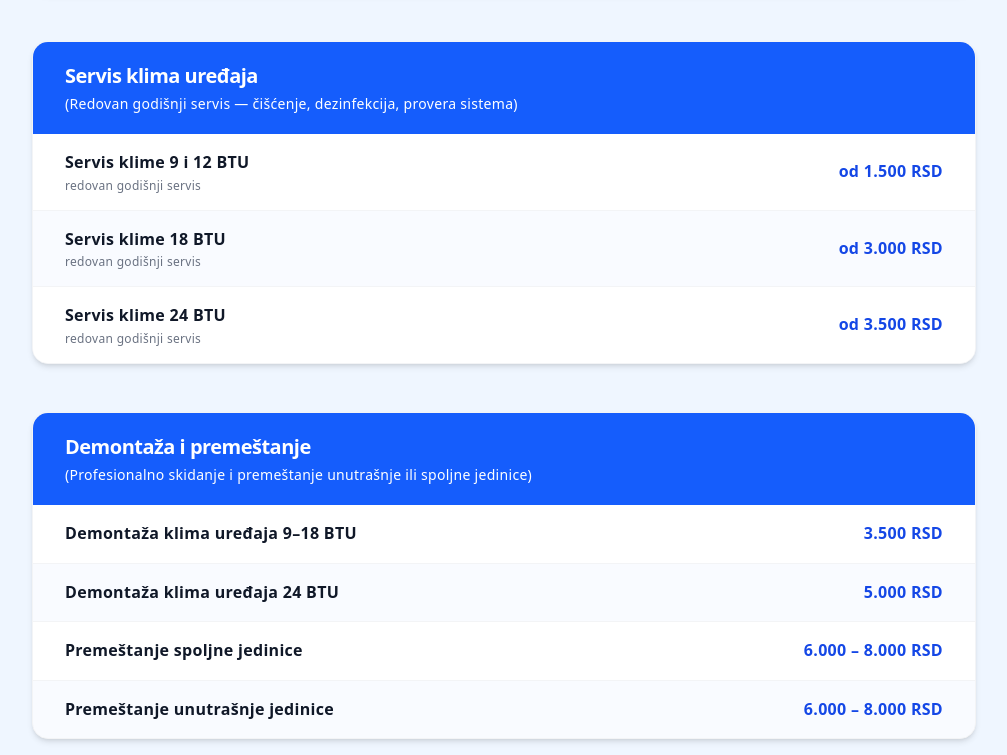
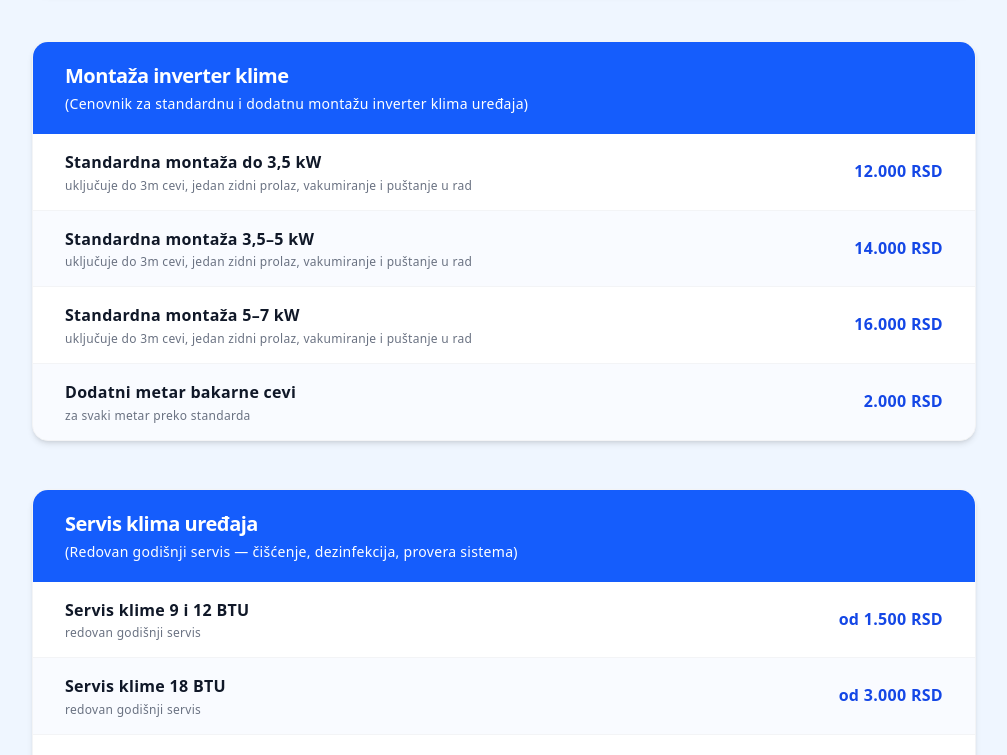
Before and after one commit to RaptorFF/next.js-frigo-mark-project, a Next.js app: page /pricing in a window 1280 px wide. Shown: the part 660-1415 px from the top of the page, without its empty margins (136-1143 px from the left). Built offline with nearby package versions, Linux system fonts and the light colour scheme.

Commit message:
Updating Pricing Page

```diff
--- a/app/pricing/page.js
+++ b/app/pricing/page.js
@@ -26,6 +26,33 @@ const categories = [
   },
   {
     id: 2,
+    title: "Montaža inverter klime",
+    subtitle: "Cenovnik za standardnu i dodatnu montažu inverter klima uređaja",
+    rows: [
+      {
+        name: "Standardna montaža do 3,5 kW",
+        note: "uključuje do 3m cevi, jedan zidni prolaz, vakumiranje i puštanje u rad",
+        price: "12.000 RSD",
+      },
+      {
+        name: "Standardna montaža 3,5–5 kW",
+        note: "uključuje do 3m cevi, jedan zidni prolaz, vakumiranje i puštanje u rad",
+        price: "14.000 RSD",
+      },
+      {
+        name: "Standardna montaža 5–7 kW",
+        note: "uključuje do 3m cevi, jedan zidni prolaz, vakumiranje i puštanje u rad",
+        price: "16.000 RSD",
+      },
+      {
+        name: "Dodatni metar bakarne cevi",
+        note: "za svaki metar preko standarda",
+        price: "2.000 RSD",
+      },
+    ],
+  },
+  {
+    id: 3,
     title: "Servis klima uređaja",
     subtitle:
       "Redovan godišnji servis — čišćenje, dezinfekcija, provera sistema",
@@ -48,7 +75,7 @@ const categories = [
     ],
   },
   {
-    id: 3,
+    id: 4,
     title: "Demontaža i premeštanje",
     subtitle:
       "Profesionalno skidanje i premeštanje unutrašnje ili spoljne jedinice",
@@ -72,7 +99,7 @@ const categories = [
     ],
   },
   {
-    id: 4,
+    id: 5,
     title: "Popravke i zamena delova",
     subtitle:
       "Cene popravki zavise od dijagnoze; konačna cena se dogovara na licu mesta",
@@ -98,7 +125,7 @@ const categories = [
     ],
   },
   {
-    id: 5,
+    id: 6,
     title: "Ostale usluge",
     subtitle: "Građevinski radovi i materijal koji prate montažu ili servis",
     rows: [
@@ -132,7 +159,7 @@ const categories = [
   },
   // Nova kategorija: Popravke električnih uređaja
   {
-    id: 6,
+    id: 7,
     title: "Popravke električnih uređaja",
     subtitle:
       "Servis i popravka veš mašina, električnih šporeta i drugih kućnih aparata",
```
